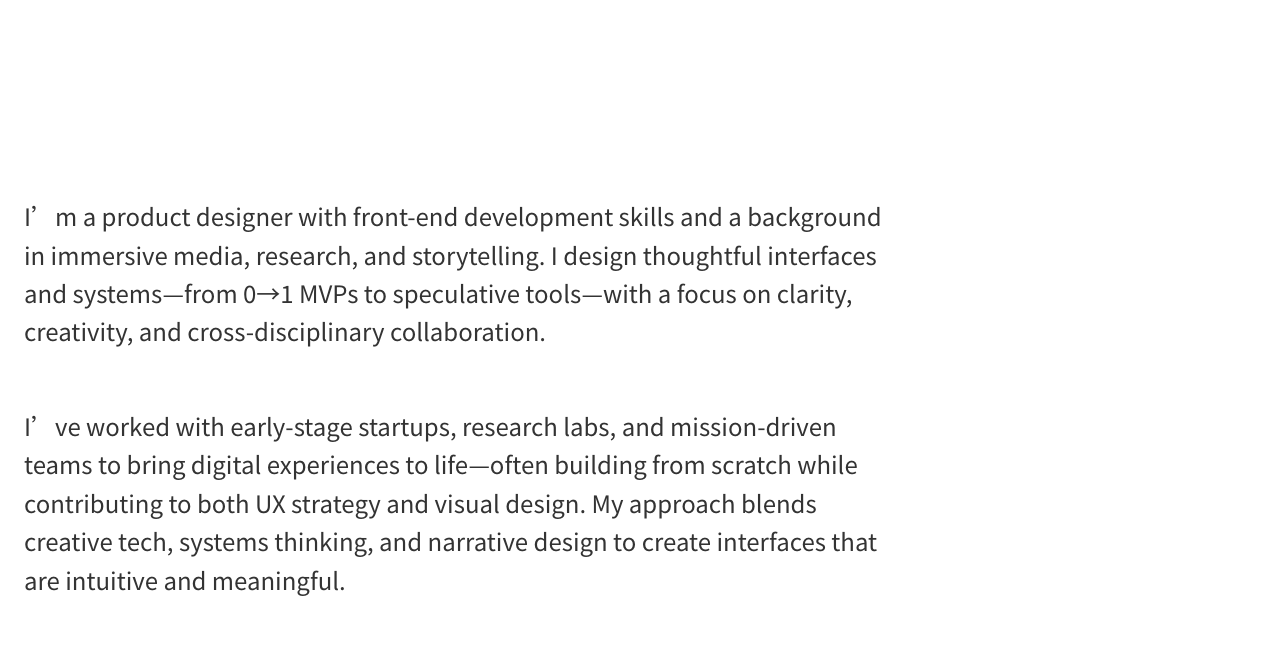
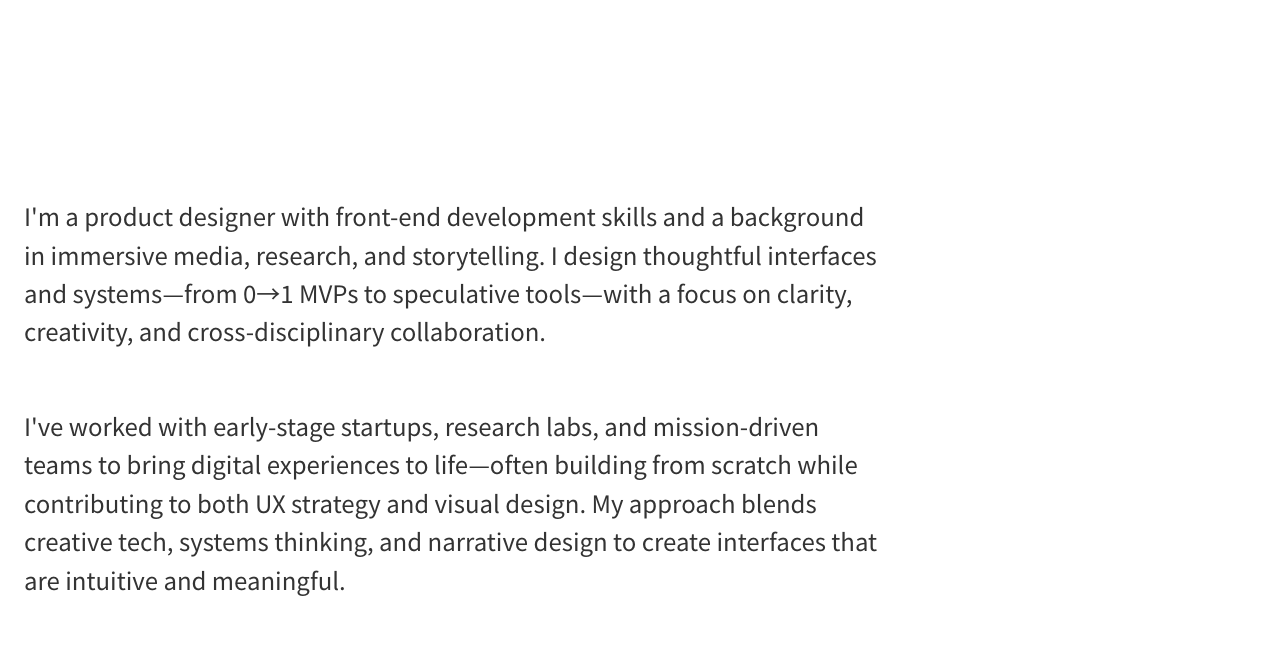
Before and after one commit to AllyYL/casestudy, an Eleventy site: page src/info.md in a window 1280 px wide. Shown: the part 74-726 px from the top of the page. Built offline with nearby package versions, Linux system fonts and the light colour scheme; Eleventy itself is replaced by a stand-in of ours; files that its build step writes are made by us from their sources.

Commit message:
' update

```diff
--- a/src/info.md
+++ b/src/info.md
@@ -6,10 +6,10 @@ layout: "base.njk"
 <br><br>
 <br><br>
 
-## I’m a product designer with front-end development skills and a background in immersive media, research, and storytelling. I design thoughtful interfaces and systems—from 0→1 MVPs to speculative tools—with a focus on clarity, creativity, and cross-disciplinary collaboration.
+## I'm a product designer with front-end development skills and a background in immersive media, research, and storytelling. I design thoughtful interfaces and systems—from 0→1 MVPs to speculative tools—with a focus on clarity, creativity, and cross-disciplinary collaboration.
 <br><br>
 
-## I’ve worked with early-stage startups, research labs, and mission-driven teams to bring digital experiences to life—often building from scratch while contributing to both UX strategy and visual design. My approach blends creative tech, systems thinking, and narrative design to create interfaces that are intuitive and meaningful.
+## I've worked with early-stage startups, research labs, and mission-driven teams to bring digital experiences to life—often building from scratch while contributing to both UX strategy and visual design. My approach blends creative tech, systems thinking, and narrative design to create interfaces that are intuitive and meaningful.
 <br><br>
 
 ## I earned my MFA in Design and Technology from Parsons, and my BA in Film from Wesleyan University. Outside of client work, [my personal practice](http://www.luoyanxiu.com/) explores the overlap between technology, the body, and sensory experiences—bringing a critical and artistic lens to my design work.
```
